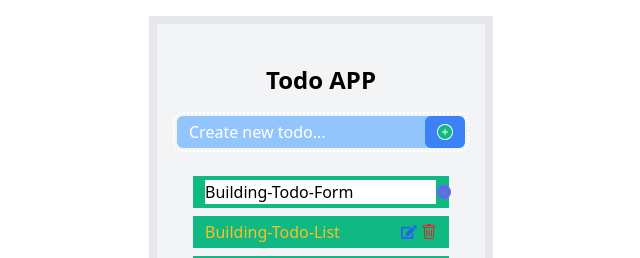
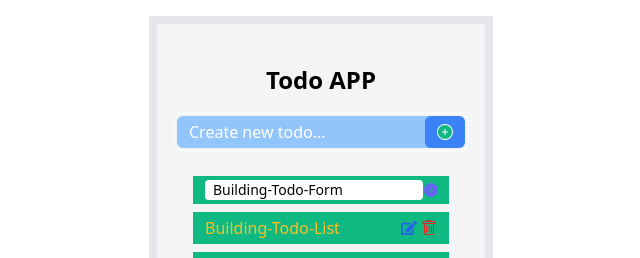
Before and after one commit to Y4KI/TodoAppUsingRedux, a React (Create React App) app: page / in a window 1280 px wide. Both pictures are taken after a click on the icon 728 px from the left and 192 px from the top of the page. Shown: the top 258 px of the page, without its empty margins (319-959 px from the left). Built offline with nearby package versions, Linux system fonts and the light colour scheme.

Commit message:
Fixed edit button

```diff
--- a/src/Redux/reducer.js
+++ b/src/Redux/reducer.js
@@ -6,6 +6,7 @@ import {
   DELETE_TASK,
   EDIT_TASK,
   EDIT_VALUE,
+  END_EDITING,
   SHOW_ME,
   TOGGLE_COMPLETE,
   TOGGLE_EDITING,
@@ -78,11 +79,23 @@ const reducer = (state = initialState, action) => {
 
     case TOGGLE_EDITING:
       let editing = [...state.tasks];
+      editing.forEach((i) => (i.editing = false));
       editing[action.payload].editing = !editing[action.payload].editing;
       return {
         ...state,
         editingValue: action.newValue,
         tasks: [...editing],
+      };
+    case END_EDITING:
+      let endEditing = [...state.tasks];
+      endEditing[action.payload].title = action.newValue;
+      endEditing[action.payload].completed = false;
+      endEditing.forEach((i) => {
+        i.editing = false;
+      });
+      return {
+        ...state,
+        tasks: [...endEditing],
       };
     case TOGGLE_COMPLETE:
       let complete = [...state.tasks];
--- a/src/Redux/types.js
+++ b/src/Redux/types.js
@@ -12,3 +12,4 @@ export const SHOW_ME = "SHOW_ME";
 export const VIEW_ALL = "VIEW_ALL";
 export const VIEW_ACTIVE = "VIEW_ACTIVE";
 export const VIEW_COMPLETED = "VIEW_COMPLETED";
+export const END_EDITING = "END_EDITING";
--- a/src/components/TodoList.js
+++ b/src/components/TodoList.js
@@ -7,6 +7,7 @@ import {
   DELETE_TASK,
   EDIT_TASK,
   EDIT_VALUE,
+  END_EDITING,
   TOGGLE_COMPLETE,
   TOGGLE_EDITING,
 } from "../Redux/types";
@@ -30,6 +31,10 @@ function TodoList() {
   };
   const toggleEditing = (index, newValue) => {
     const action = { type: TOGGLE_EDITING, payload: index, newValue };
+    dispatch(action);
+  };
+  const endEditing = (index, newValue) => {
+    const action = { type: END_EDITING, payload: index, newValue };
     dispatch(action);
   };
   const toggleComplete = (index) => {
@@ -59,10 +64,11 @@ function TodoList() {
               <div className="relative items-center">
                 <h1
                   onClick={() => toggleComplete(index)}
+                  onDoubleClick={() => toggleEditing(index, i.title)}
                   className={
                     i.completed
-                      ? "text-yellow-400 opacity-50"
-                      : "text-yellow-400"
+                      ? "text-yellow-400 opacity-50 cursor-pointer"
+                      : "text-yellow-400 cursor-pointer"
                   }
                 >
                   {i.title}
@@ -91,11 +97,16 @@ function TodoList() {
                 className="items-center flex justify-between"
                 onSubmit={(e) => {
                   e.preventDefault();
-                  toggleEditing(index, value2);
+                  endEditing(index, value2);
                   return editTask(index);
                 }}
               >
-                <input type="text" onChange={editingValue} value={value2} />
+                <input
+                  type="text"
+                  onChange={editingValue}
+                  value={value2}
+                  className="outline-none rounded px-2 text-sm"
+                />
                 <button>
                   <AiFillCheckCircle className="cursor-pointer text-indigo-500" />
                 </button>
```
